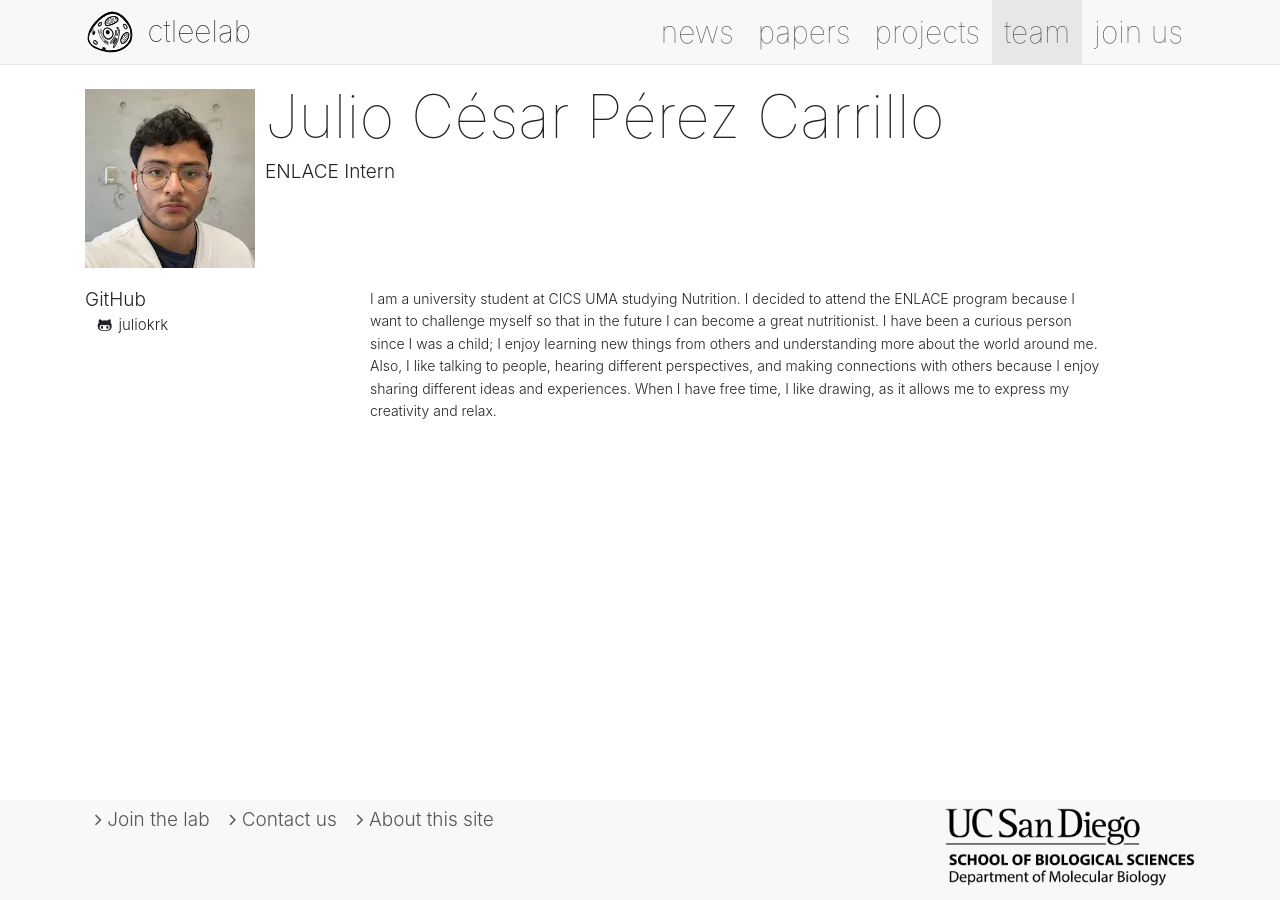
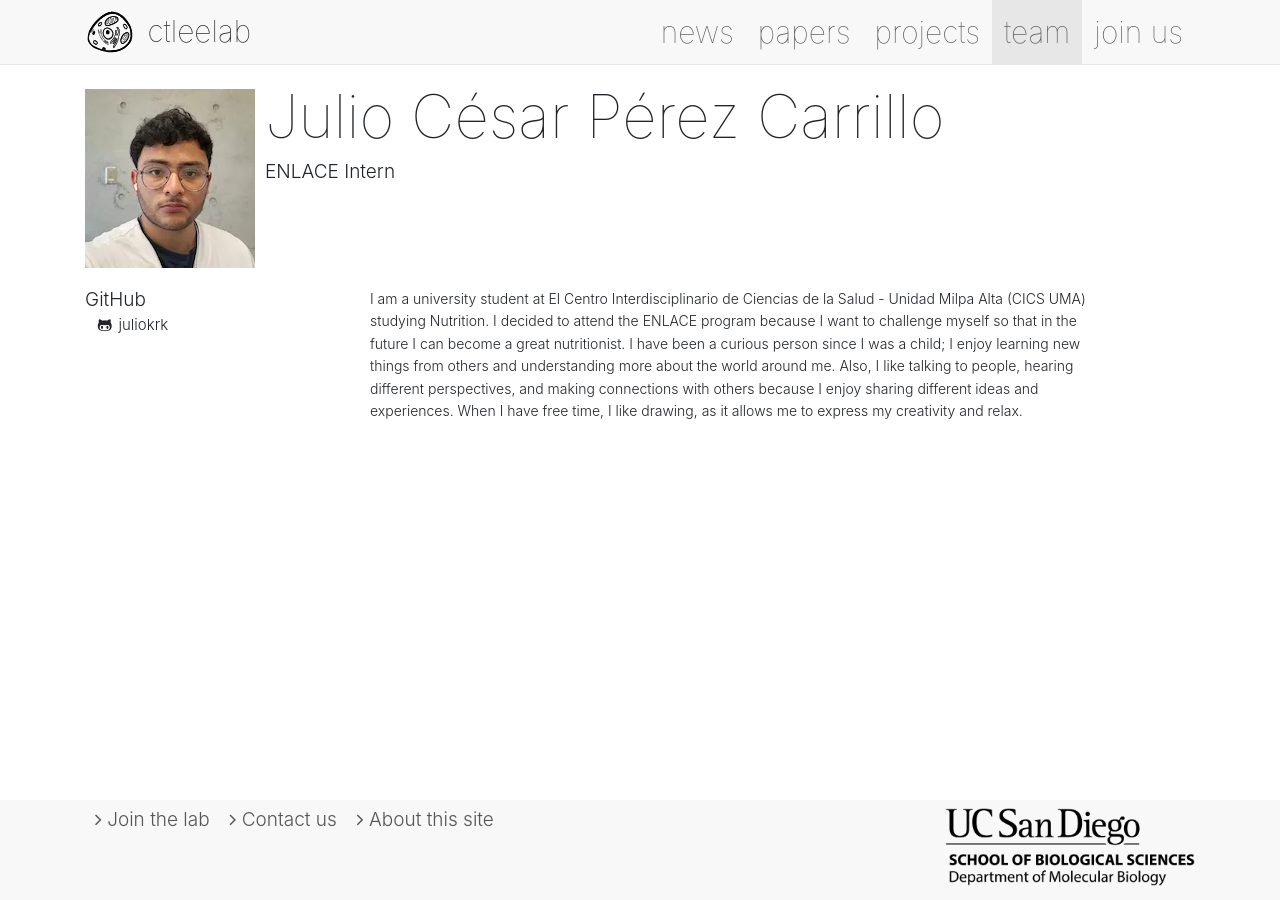
Before and after one commit to ctleelab/bulletin, a Jekyll site: the page built from team/_posts/2026-06-22-julio-cesar.md, in a window 1280 px wide. Built offline with Jekyll 4.4.1, drawn with Linux system fonts in a browser that asks for light colours.

Commit message:
update acronym
Signed-off-by: Christopher T. Lee <ctlee@ucsd.edu>

```diff
--- a/team/_posts/2026-06-22-julio-cesar.md
+++ b/team/_posts/2026-06-22-julio-cesar.md
@@ -13,7 +13,7 @@ cv:
 email:
 alumni: false
 ---
-I am a university student at CICS UMA studying Nutrition.
+I am a university student at El Centro Interdisciplinario de Ciencias de la Salud - Unidad Milpa Alta (CICS UMA) studying Nutrition.
 I decided to attend the ENLACE program because I want to challenge myself so that in the future I can become a great nutritionist.
 I have been a curious person since I was a child; I enjoy learning new things from others and understanding more about the world around me.
 Also, I like talking to people, hearing different perspectives, and making connections with others because I enjoy sharing different ideas and experiences.
```
